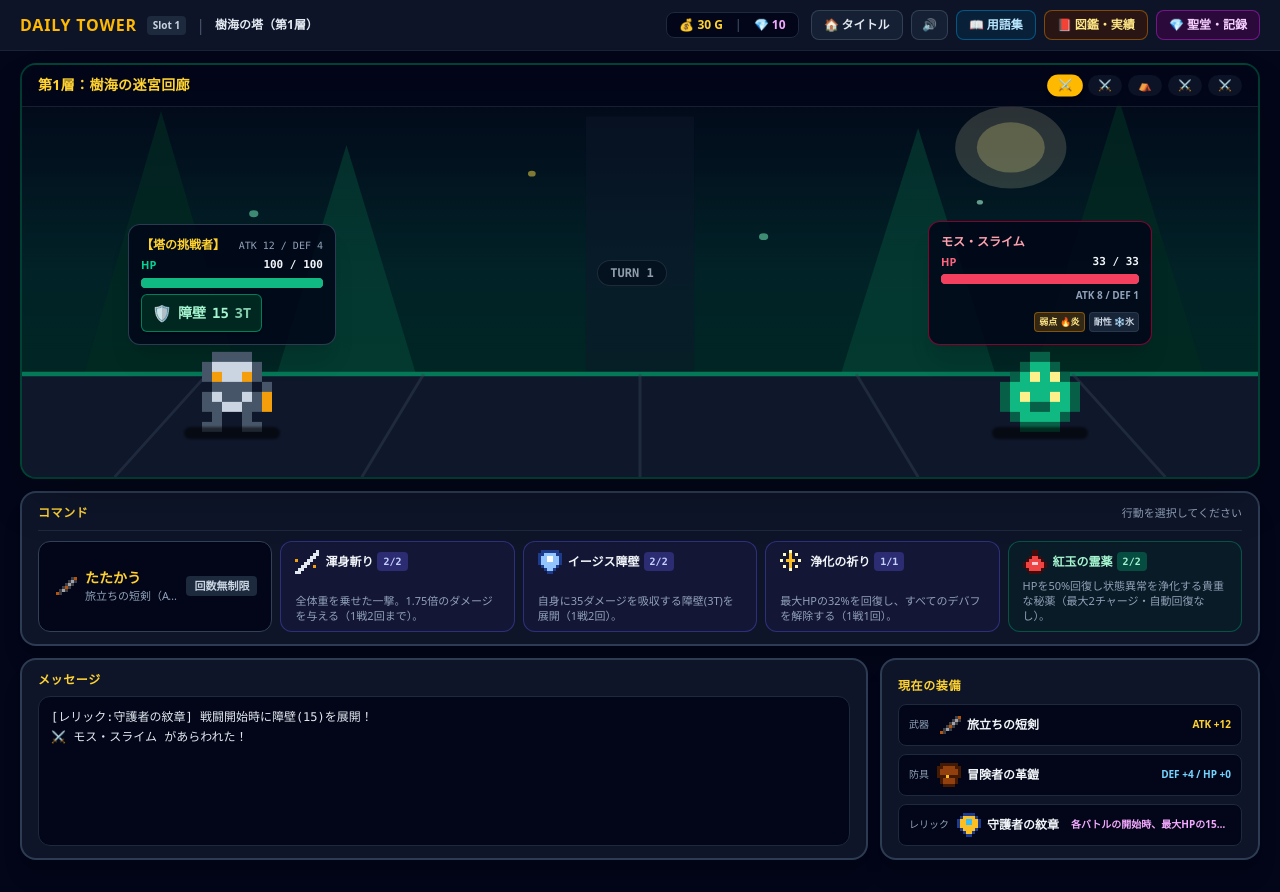
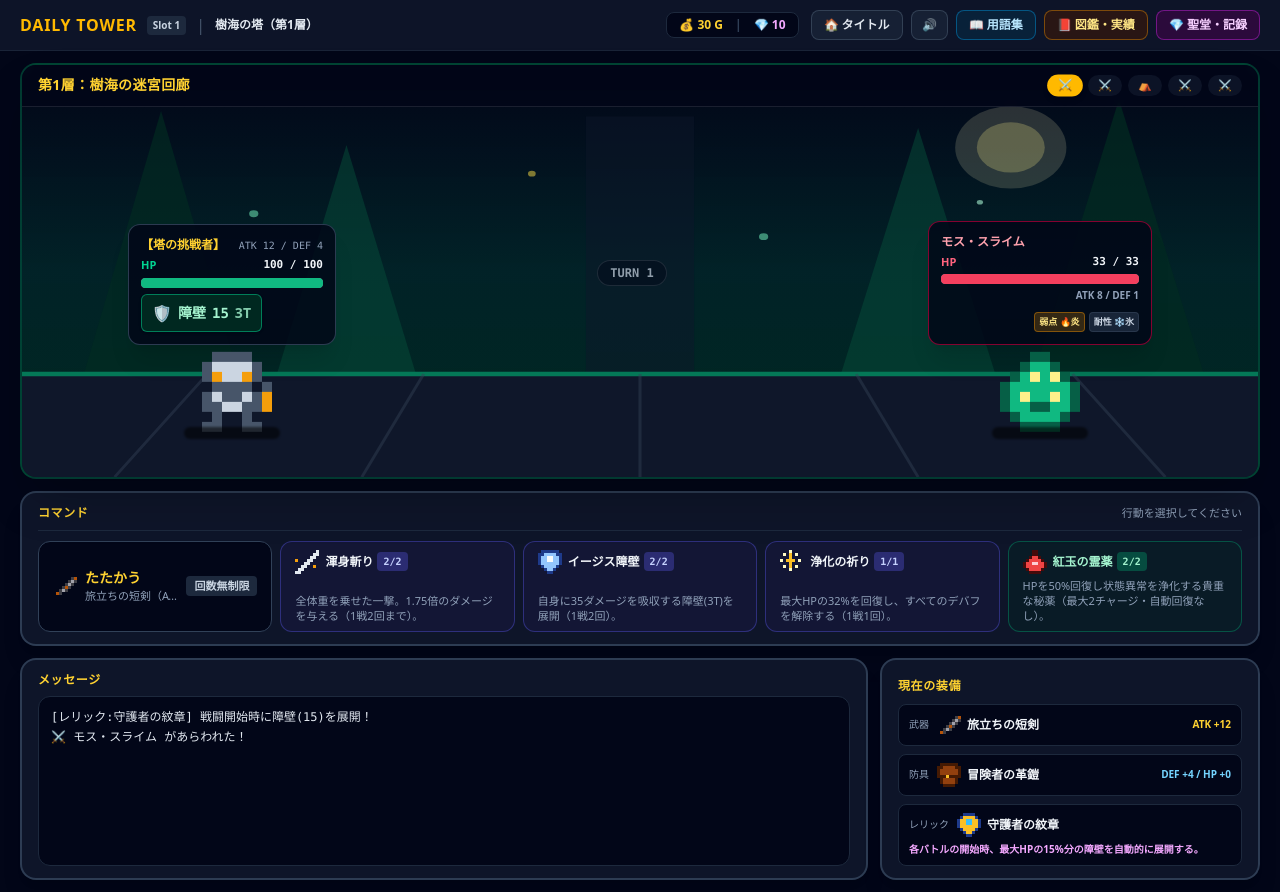
Before and after one commit to ysgekzk-boop/daily-tower, a React (Vite) app: page / in a window 1280 px wide. Both pictures are taken after a click on the button "▶ 冒険をはじめる". Built offline with nearby package versions, Linux system fonts and the light colour scheme.

Commit message:
fix: show full relic effect text in the equipment panel

```diff
--- a/src/App.tsx
+++ b/src/App.tsx
@@ -1139,7 +1139,8 @@ export function App() {
                   </span>
                 </div>
 
-                <div className="flex items-center justify-between gap-2 rounded-lg border border-slate-800 bg-slate-950 px-2.5 py-2">
+                <div className="rounded-lg border border-slate-800 bg-slate-950 px-2.5 py-2">
+                  <div className="flex items-center gap-2">
                     <span className="block text-[10px] text-slate-400">レリック</span>
                     <span className="flex min-w-0 flex-1 items-center gap-1.5 font-bold text-slate-100">
                       {saveData.inventory.relic && (
@@ -1151,9 +1152,12 @@ export function App() {
                       )}
                       <span className="truncate">{saveData.inventory.relic?.name ?? 'なし'}</span>
                     </span>
-                  <span className="max-w-40 truncate text-[10px] font-bold text-fuchsia-300" title={saveData.inventory.relic?.description ?? undefined}>
-                    {saveData.inventory.relic?.description ?? '―'}
-                  </span>
+                  </div>
+                  {saveData.inventory.relic && (
+                    <p className="mt-1 text-[10px] font-bold leading-relaxed text-fuchsia-300">
+                      {saveData.inventory.relic.description}
+                    </p>
+                  )}
                 </div>
               </div>
             </div>
```
Lines whose indentation alone changed are shown as unchanged.
